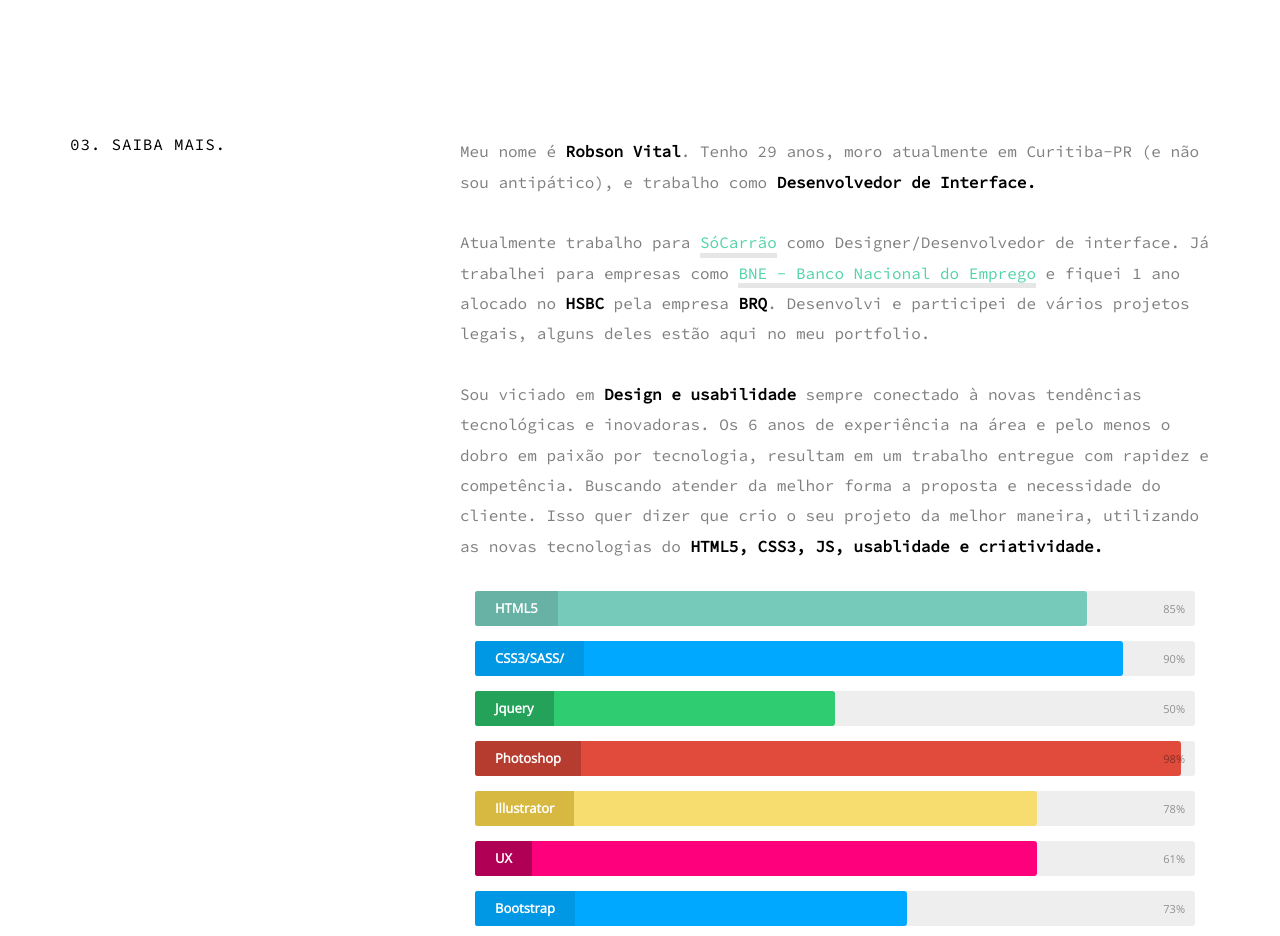
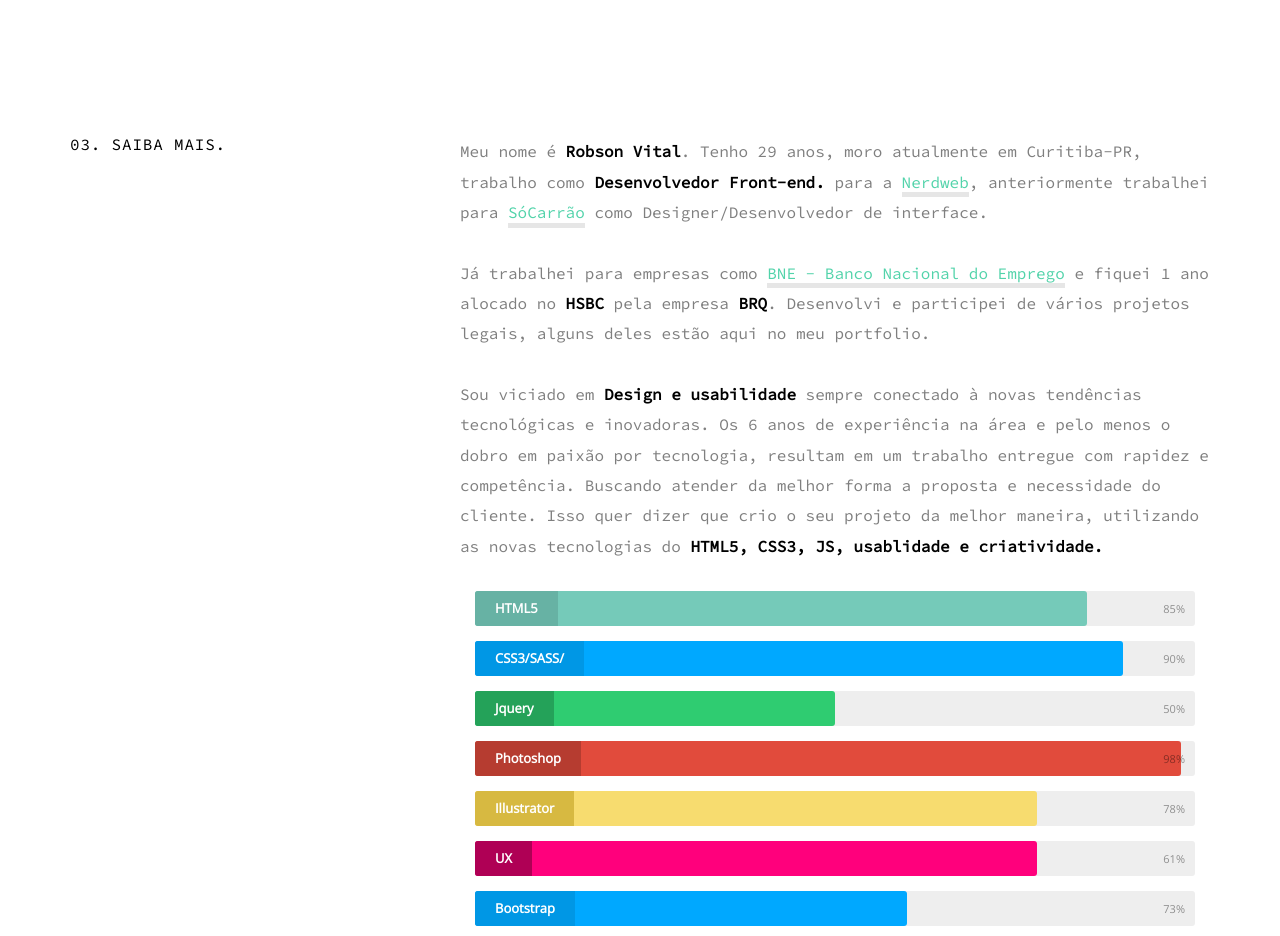
Before and after one commit to robsonmouras/robson-vital, a plain HTML site: page index.html in a window 1280 px wide. Shown: the part 1620-2556 px from the top of the page. Drawn offline with nearby package versions, Linux system fonts and the light colour scheme.

Commit message:
Atualizando carreira

```diff
--- a/index.html
+++ b/index.html
@@ -135,8 +135,11 @@
                     <div class="col-md-8 col-sm-8 col-xs-12">
                         <div class="row">
                             <div class="col-md-12">
-                                <p> Meu nome é <strong>Robson Vital</strong>. Tenho 29 anos, moro atualmente em Curitiba-PR (e não sou antipático), e trabalho como <strong>Desenvolvedor de Interface.</strong> </p>
-                                <p> Atualmente trabalho para <a href="http://www.socarrao.com.br/" target="_blank">SóCarrão</a> como Designer/Desenvolvedor de interface. Já trabalhei para empresas como <a href="http://www.bne.com.br/" target="_blank">BNE - Banco Nacional do Emprego</a> e fiquei 1 ano alocado no <strong>HSBC</strong> pela empresa <strong>BRQ</strong>. Desenvolvi e participei de vários projetos legais, alguns deles estão aqui no meu portfolio. </p>
+                                <p> Meu nome é <strong>Robson Vital</strong>. Tenho 29 anos, moro atualmente em Curitiba-PR, trabalho como <strong>Desenvolvedor Front-end.</strong>
+                                para a <a href="http://www.nerdweb.com.br/" target="_blank">Nerdweb</a>, anteriormente trabalhei para <a href="http://www.socarrao.com.br/" target="_blank">SóCarrão</a> como Designer/Desenvolvedor de interface.
+
+
+				<p> Já trabalhei para empresas como <a href="http://www.bne.com.br/" target="_blank">BNE - Banco Nacional do Emprego</a> e fiquei 1 ano alocado no <strong>HSBC</strong> pela empresa <strong>BRQ</strong>. Desenvolvi e participei de vários projetos legais, alguns deles estão aqui no meu portfolio. </p>
                                 <p> Sou viciado em <strong>Design e usabilidade</strong> sempre conectado à novas tendências tecnológicas e inovadoras. Os 6 anos de experiência na área e pelo menos o dobro em paixão por tecnologia, resultam em um trabalho entregue com rapidez e competência. Buscando atender da melhor forma a proposta e necessidade do cliente. Isso quer dizer que crio o seu projeto da melhor maneira, utilizando as novas tecnologias do <strong>HTML5, CSS3, JS, usablidade e criatividade. </strong></p>
                                 <div class="col-md-12">
                                     <div class="skillbar clearfix " data-percent="85%">
```
